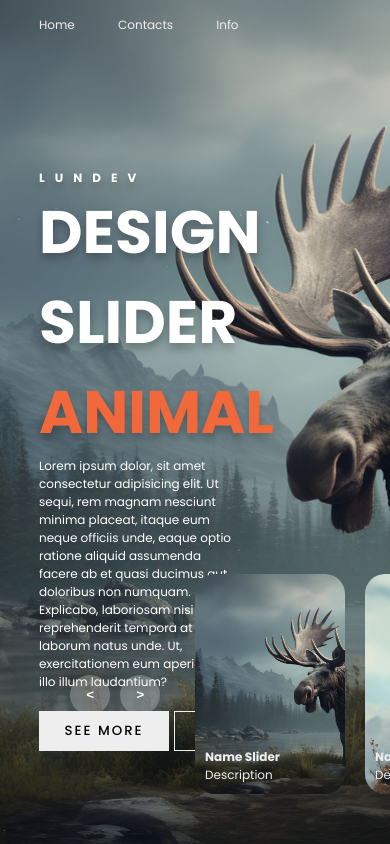
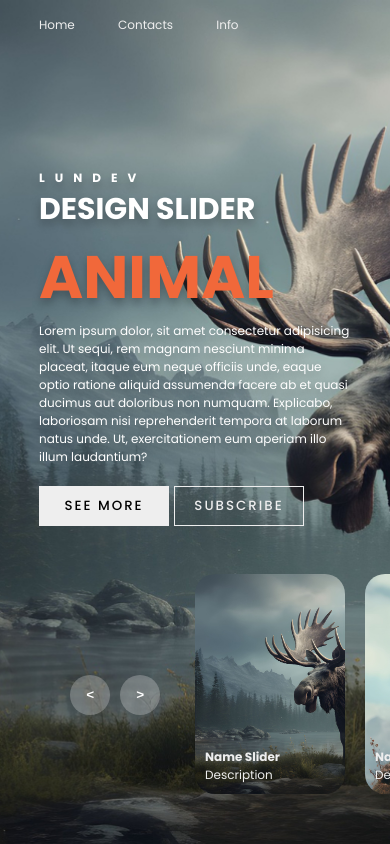
Before and after one commit to jimmyli123/asset_slider_effect, a plain HTML site: page index2.html in a window 390 px wide. Drawn offline with Linux system fonts and the light colour scheme; files whose address does not match are found by name.

Commit message:
on js portion

```diff
--- a/app.js
+++ b/app.js
@@ -0,0 +1,4 @@
+let nextDom = document.getElementById('next')
+let prevDom = document.getElementById('prev')
+
+// 19:20
--- a/style.css
+++ b/style.css
@@ -281,4 +281,11 @@ header a {
         width:0;
     }
 }
-/* 18:50 */
+@media screen and (max-width: 678px) {
+    .carousel .list .item .content{
+        padding-right: 0;
+    }
+    .carousel .list .item .content .title{
+        font-size:30px
+    }
+}
```
